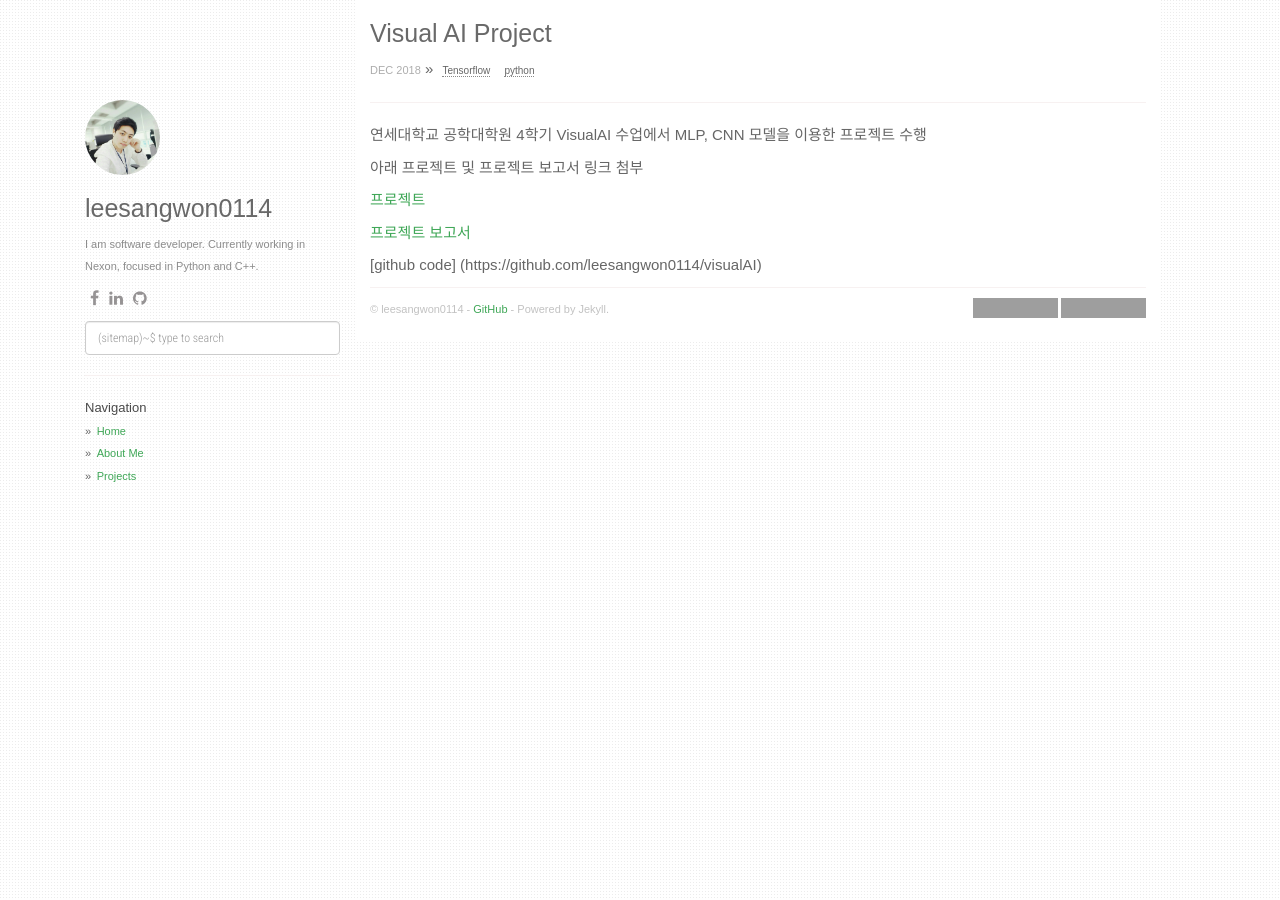
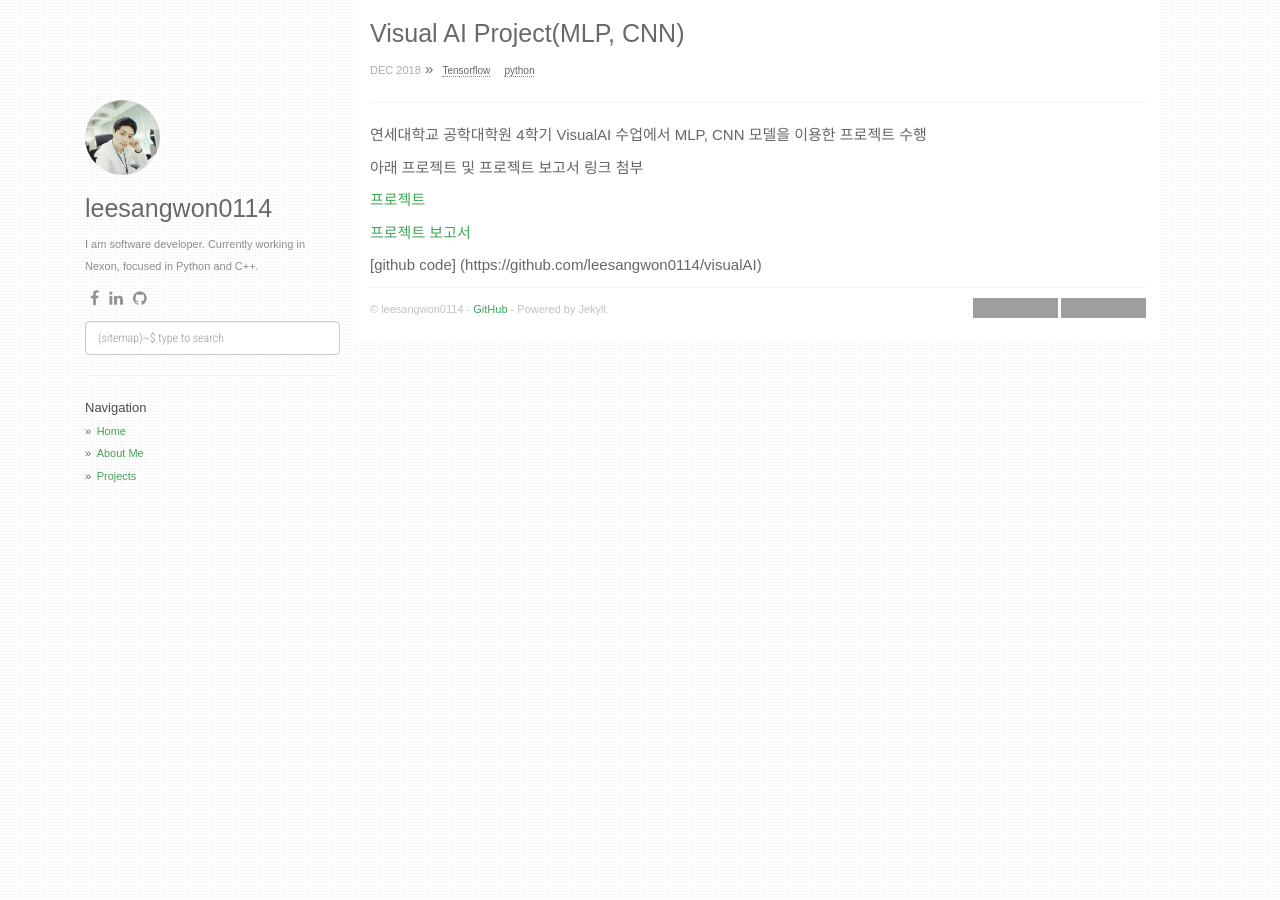
Before and after one commit to leesangwon0114/leesangwon0114.github.io, a Jekyll site: the page built from _project/visualai-project.md, in a window 1280 px wide. Built offline with Jekyll 4.4.1, drawn with Linux system fonts in a browser that asks for light colours; nearby versions of some CDN libraries; grey boxes are pictures that could not be loaded.

Commit message:
modify project

```diff
--- a/_data/projects.json
+++ b/_data/projects.json
@@ -1,7 +1,7 @@
 [
 	{
 		"slug": "visualai-project",
-		"name": "MLP & MNIST CNN Model",
+		"name": "VisualAI Project(MLP, CNN)",
 		"image": "visualai.PNG",
 		"date": "DEC 2018",
 		"tags": ["Tensorflow", "python"]
--- a/_project/visualai-project.md
+++ b/_project/visualai-project.md
@@ -1,6 +1,6 @@
 ---
 layout: project_single
-title:  "Visual AI Project"
+title:  "Visual AI Project(MLP, CNN)"
 slug: "visualai-project"
 ---
 연세대학교 공학대학원 4학기 VisualAI 수업에서 MLP, CNN 모델을 이용한 프로젝트 수행
```
